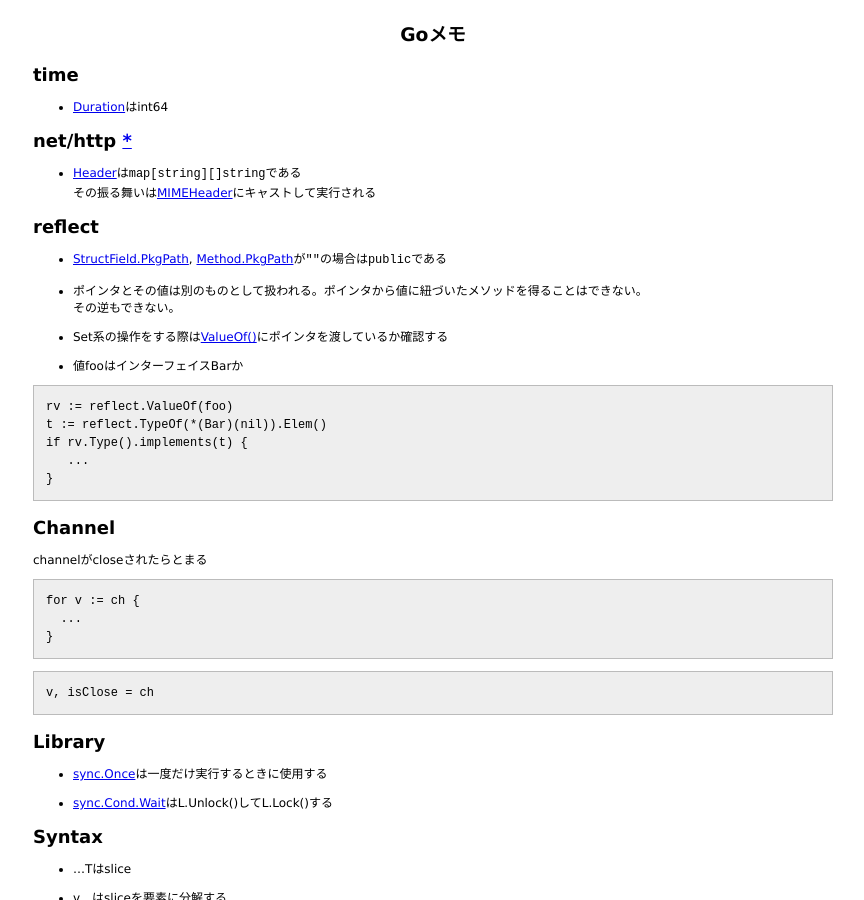
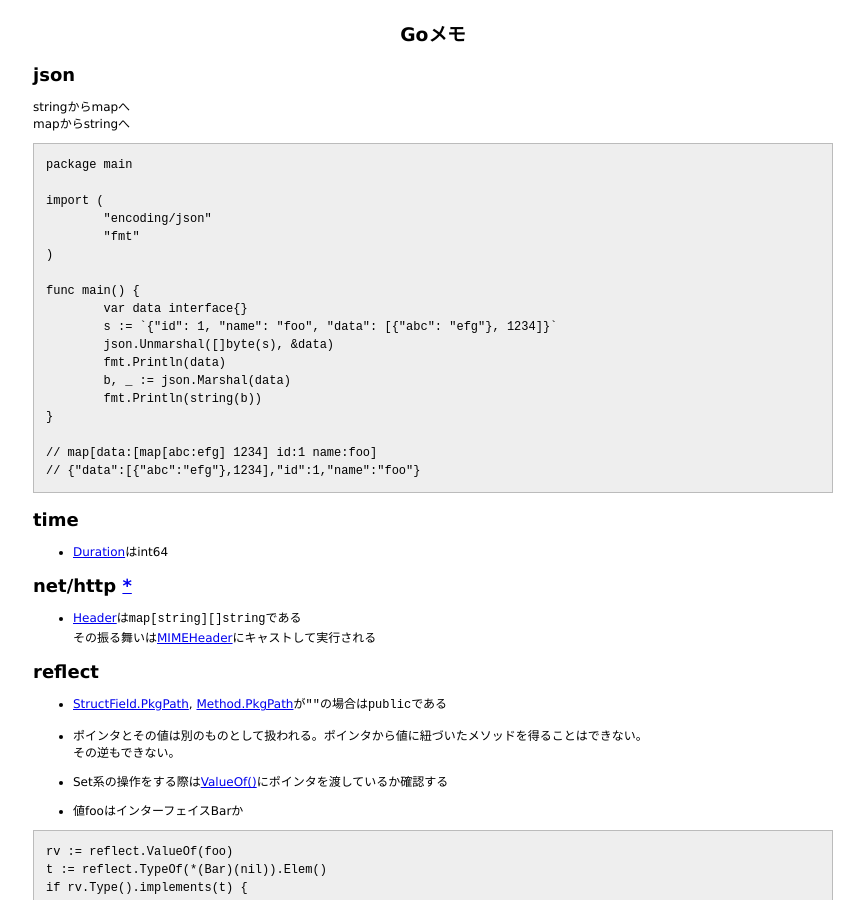
Before and after one commit to 38elements/38elements.github.com, a Jekyll site: the page built from _posts/2017-08-12-go.md, in a window 1280 px wide and 900 px high. Shown: the whole window, without its empty margins (207-1071 px from the left). Built offline with Jekyll 4.4.1, drawn with Linux system fonts in a browser that asks for light colours.

Commit message:
Update 2017-08-12-go.md

````diff
--- a/_posts/2017-08-12-go.md
+++ b/_posts/2017-08-12-go.md
@@ -2,6 +2,32 @@
 layout: posts
 title: Goメモ
 ---
+
+## json
+
+stringからmapへ
+mapからstringへ
+
+```Go
+package main
+
+import (
+	"encoding/json"
+	"fmt"
+)
+
+func main() {
+	var data interface{}
+	s := `{"id": 1, "name": "foo", "data": [{"abc": "efg"}, 1234]}`
+	json.Unmarshal([]byte(s), &data)
+	fmt.Println(data)
+	b, _ := json.Marshal(data)
+	fmt.Println(string(b))
+}
+
+// map[data:[map[abc:efg] 1234] id:1 name:foo]
+// {"data":[{"abc":"efg"},1234],"id":1,"name":"foo"}
+```
 
 ## time
 
````
